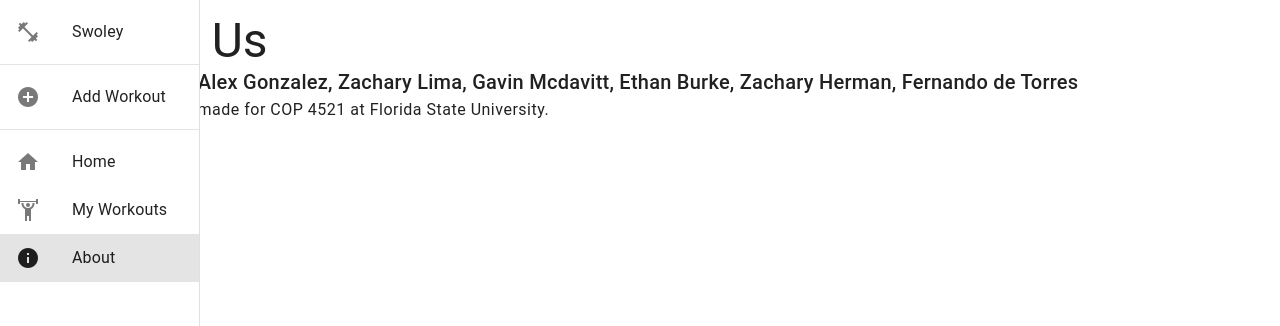
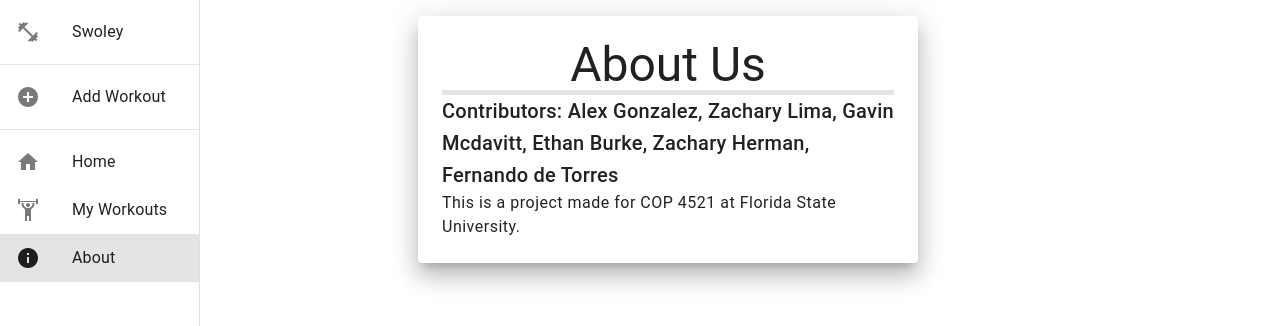
Before and after one commit to yeehaw114/COP4521-Project, a Vue app in the folder frontend/: page /about in a window 1280 px wide. Shown: the top 326 px of the page. Built offline with nearby package versions, Linux system fonts and the light colour scheme.

Commit message:
Made about view a card

```diff
--- a/frontend/src/views/AboutView.vue
+++ b/frontend/src/views/AboutView.vue
@@ -1,12 +1,17 @@
 <template>
-  <div>
-    <h3 class="text-h3">About Us</h3>
-    <h6 class="text-h6">
-      Contributors: Alex Gonzalez, Zachary Lima, Gavin Mcdavitt, Ethan Burke, Zachary Herman,
-      Fernando de Torres
-    </h6>
-    <p class="text-body-1">This is a project made for COP 4521 at Florida State University.</p>
-  </div>
+  <v-card class="mx-auto pa-6" elevation="15" max-width="500" rounded="md">
+    <div>
+      <div align="center" class="mx-auto text-h3">About Us</div>
+      <v-divider :thickness="5"></v-divider>
+      <div class="text-h6">
+        Contributors: Alex Gonzalez, Zachary Lima, Gavin Mcdavitt, Ethan Burke, Zachary Herman,
+        Fernando de Torres
+      </div>
+      <div class="text-body-1">
+        This is a project made for COP 4521 at Florida State University.
+      </div>
+    </div>
+  </v-card>
 </template>
 
 <script setup lang="ts"></script>
```
